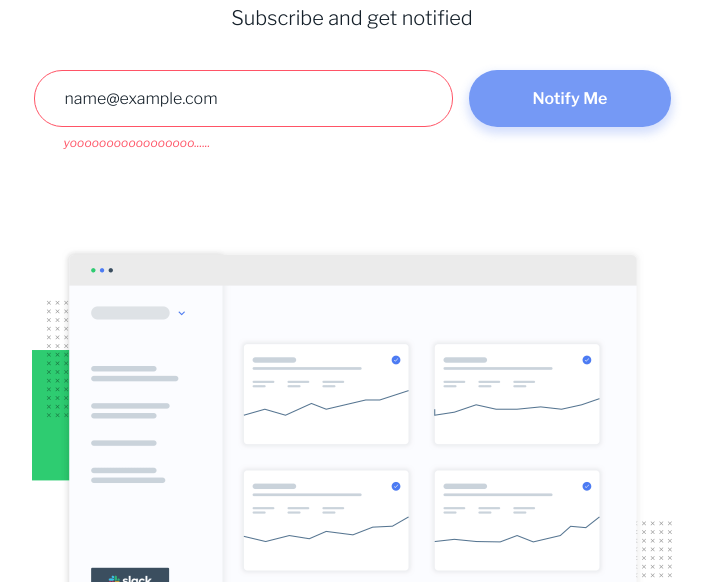
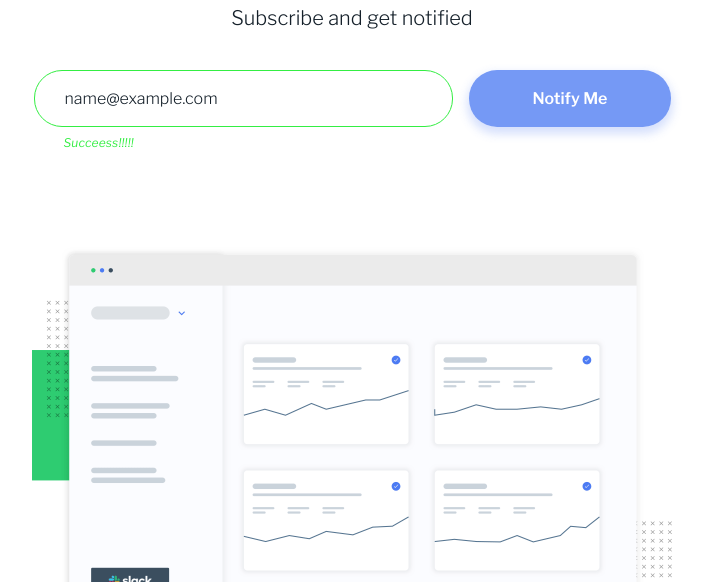
Before and after one commit to piushbhandari/Ping-single-column-coming-soon-page, a plain HTML site: page index.html in a window 1280 px wide. Both pictures are taken after typing "name@example.com" into the empty fields and a click on the button "Notify Me". Shown: the part 218-800 px from the top of the page, without its empty margins (288-994 px from the left). Drawn offline with nearby package versions, Linux system fonts and the light colour scheme.

Commit message:
fixed js

```diff
--- a/index.html
+++ b/index.html
@@ -25,6 +25,7 @@
           />
           <button class="main-section__cta">Notify Me</button>
           <p class="main-section__form-error">yooooooooooooooooo......</p>
+          <p class="main-section__form-success">Succeess!!!!!</p>
         </form>
       </section>
       <section class="section-hero">
--- a/script.js
+++ b/script.js
@@ -12,6 +12,15 @@ function validateWithRegex(e) {
     input.classList.toggle("error-input");
     errorMsg.textContent = "Please provide a valid email address 🥺🥺🥺🥺";
   } else {
-    input.classList.toggle("error-input");
+    input.classList.remove("error-input");
+    input.classList.add("success-input");
+    clearInput();
   }
 }
+
+function clearInput() {
+  setTimeout(() => {
+    input.classList.remove("success-input");
+    input.value = "";
+  }, 3000);
+}
--- a/styles.css
+++ b/styles.css
@@ -118,7 +118,8 @@ body {
   background: rgba(76, 123, 243, 0.77);
 }
 
-.main-section__form-error {
+.main-section__form-error,
+.main-section__form-success {
   font-style: italic;
   font-weight: 400;
   font-size: 1.2rem;
@@ -129,15 +130,24 @@ body {
   padding-left: 3rem;
   display: none;
 }
+.main-section__form-success {
+  color: #34ee43;
+}
 .error-input {
   border: 1px solid #ff5466;
+}
+.success-input {
+  border: 1px solid #34ee43;
 }
 .input_.error-input::placeholder {
   color: #ff5466;
 }
-.error-input ~ .main-section__form-error {
+
+.error-input ~ .main-section__form-error,
+.success-input ~ .main-section__form-success {
   display: block;
 }
+
 .section-hero {
   max-width: 64rem;
   margin: 0 auto;
```
